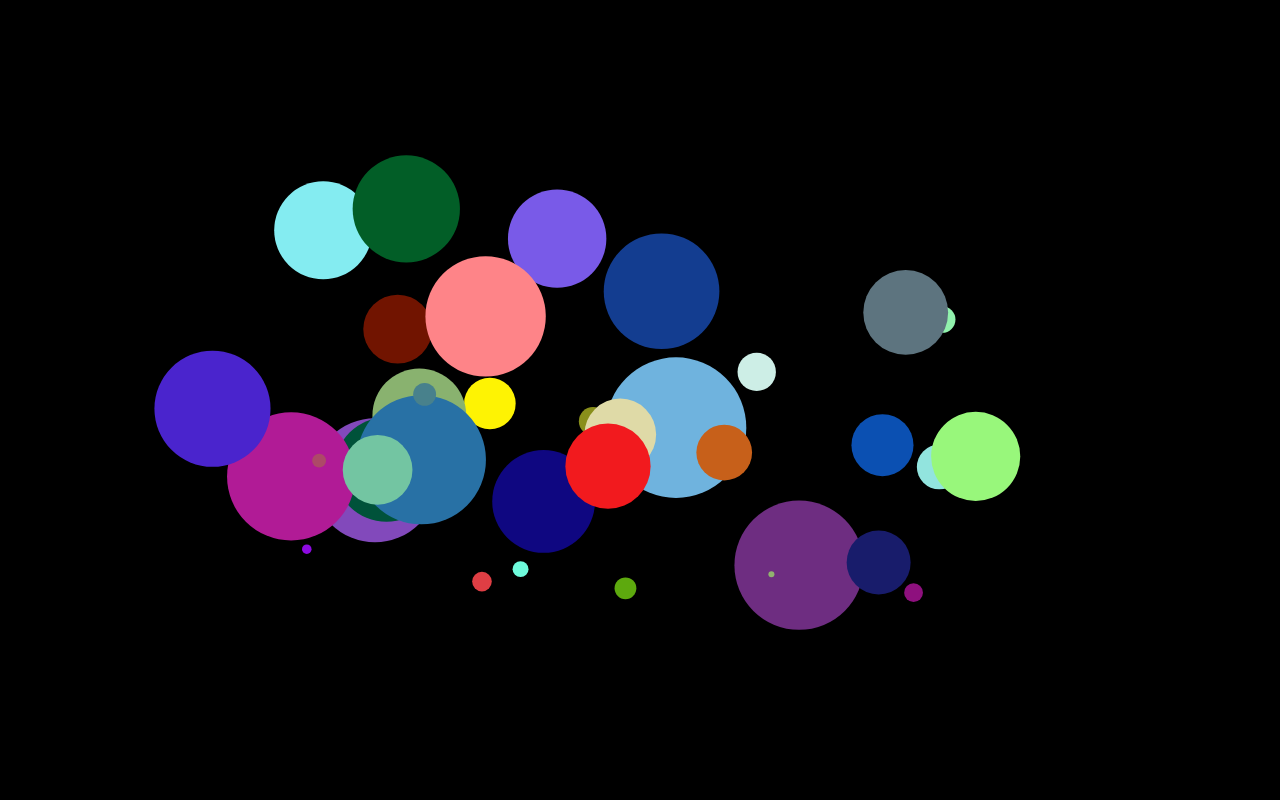
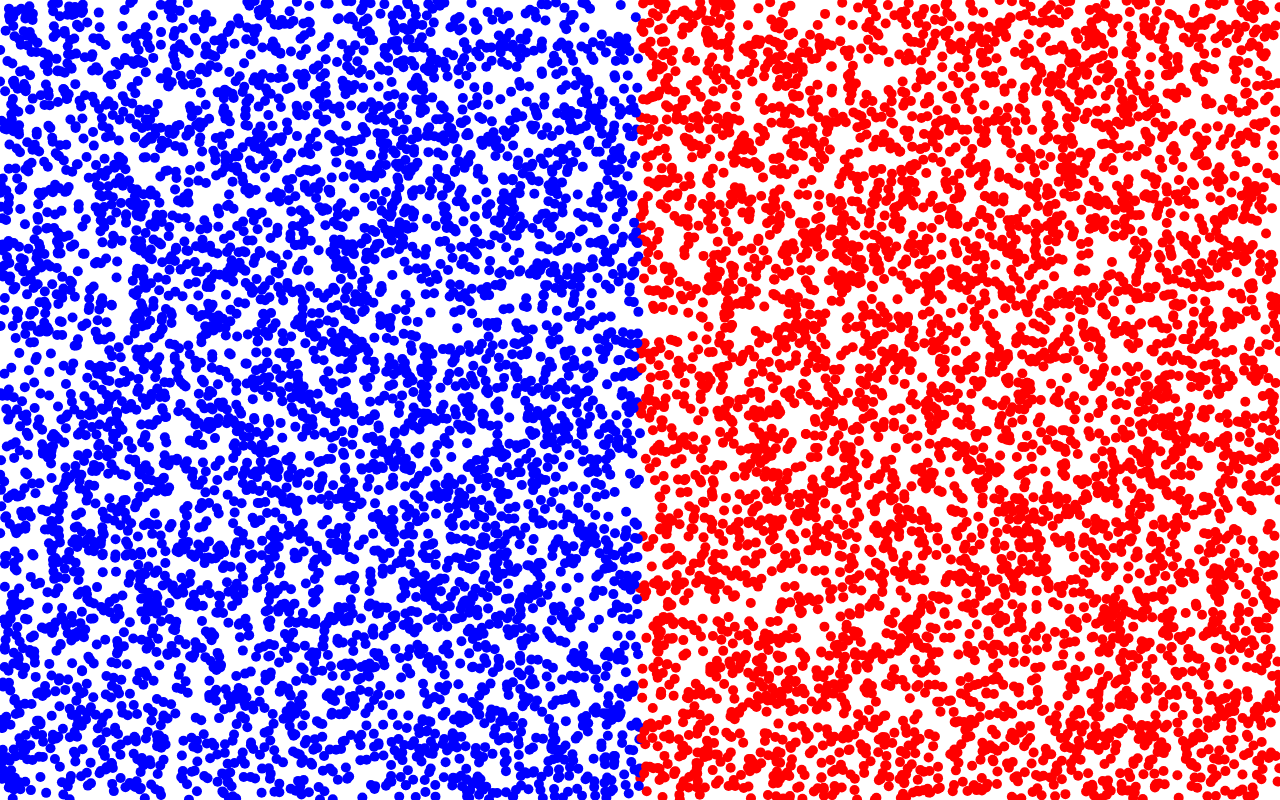
Before and after one commit to EHB-MCT/dev1-exercises-safwane-ahdi, a plain HTML site: page index.html in a window 1280 px wide. Drawn offline with Linux system fonts and the light colour scheme.

Commit message:
opdracht flag

```diff
--- /dev/null
+++ b/exercises/5-ifelse/5-1-flags.js
@@ -0,0 +1,21 @@
+"use strict";
+import context from "../../scripts/context.js";
+import * as Utils from "../../scripts/utils.js";
+
+let width = context.canvas.width;
+let height = context.canvas.height;
+
+drawDots();
+
+function drawDots(){
+    for (let i = 0; i < 10000; i++) {
+        let x = Math.random() * width;
+        if (x < width/2) {
+            context.fillStyle = "blue";
+        }else{
+            context.fillStyle = "red";
+        }
+        Utils.drawCircle(x, Math.random() * height, 5);
+    }
+
+}
--- a/index.html
+++ b/index.html
@@ -1,7 +1,7 @@
 <html>
 
 <head>
-    <script src="exercises/4-iteration/4-2-random-bubbles.js" type="module"></script>
+    <script src="exercises/5-ifelse/5-1-flags.js" type="module"></script>
     <link rel="stylesheet" type="text/css" href="styles/index.css" />
 </head>
 
```
